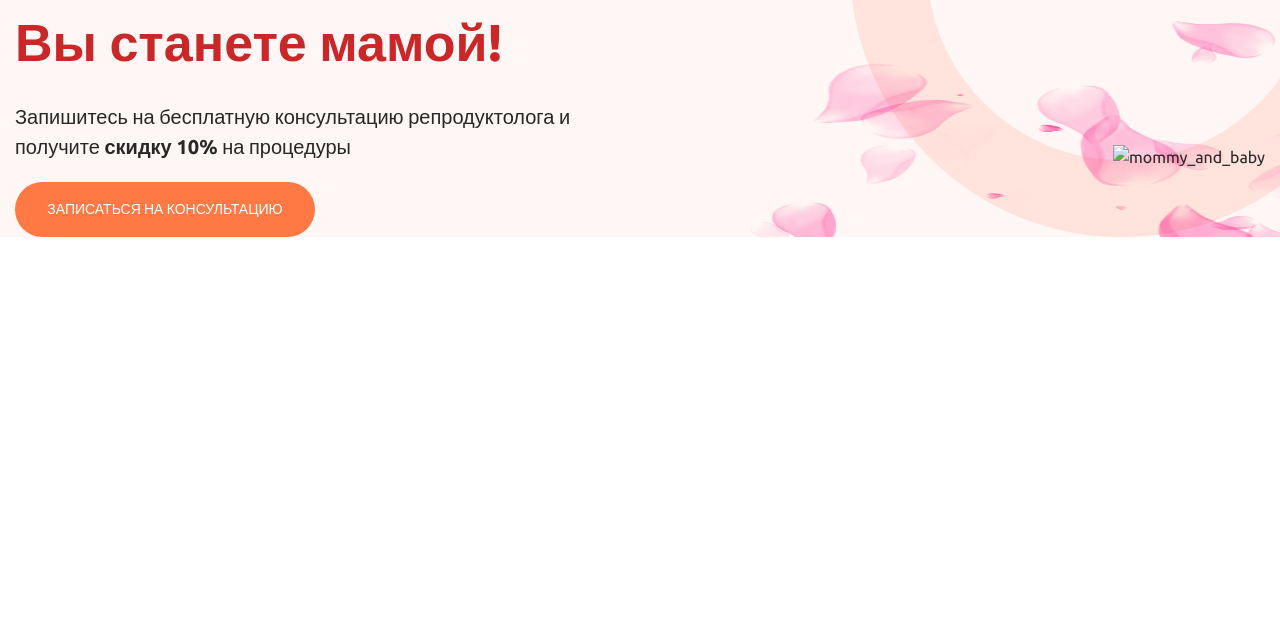
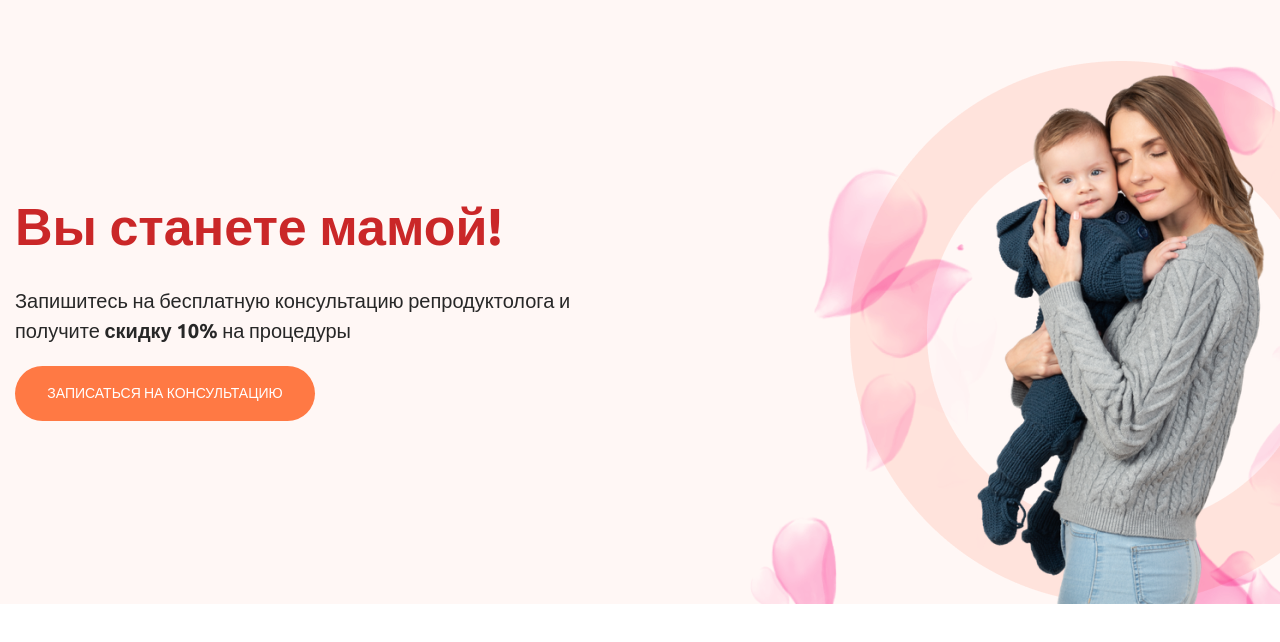
Before and after one commit to IFMA25/landing, a plain HTML site: page index.html in a window 1280 px wide. Shown: the part 106-748 px from the top of the page. Drawn offline with Linux system fonts and the light colour scheme; the site is published under a folder, as on GitHub Pages, so addresses that start at the root find nothing.

```diff
--- a/index.html
+++ b/index.html
@@ -42,7 +42,7 @@
                     </div>
                     <div class="pink-petals">
                         <div class="mommy-baby">
-                            <img src="/assets/img/liudi-welcome.png" alt="mommy_and_baby">
+                            <img src="./assets/img/liudi-welcome.png" alt="mommy_and_baby">
                         </div>
                 </div>
             </section>
```
